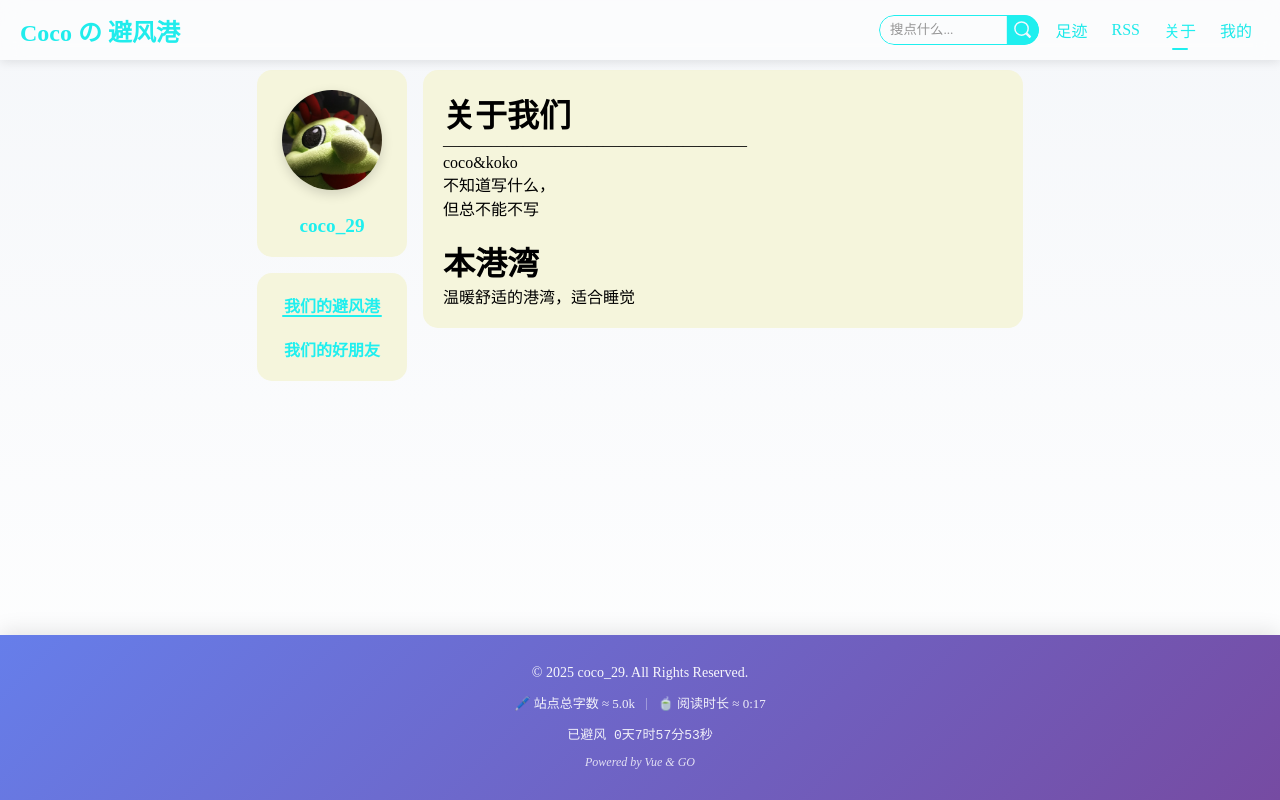
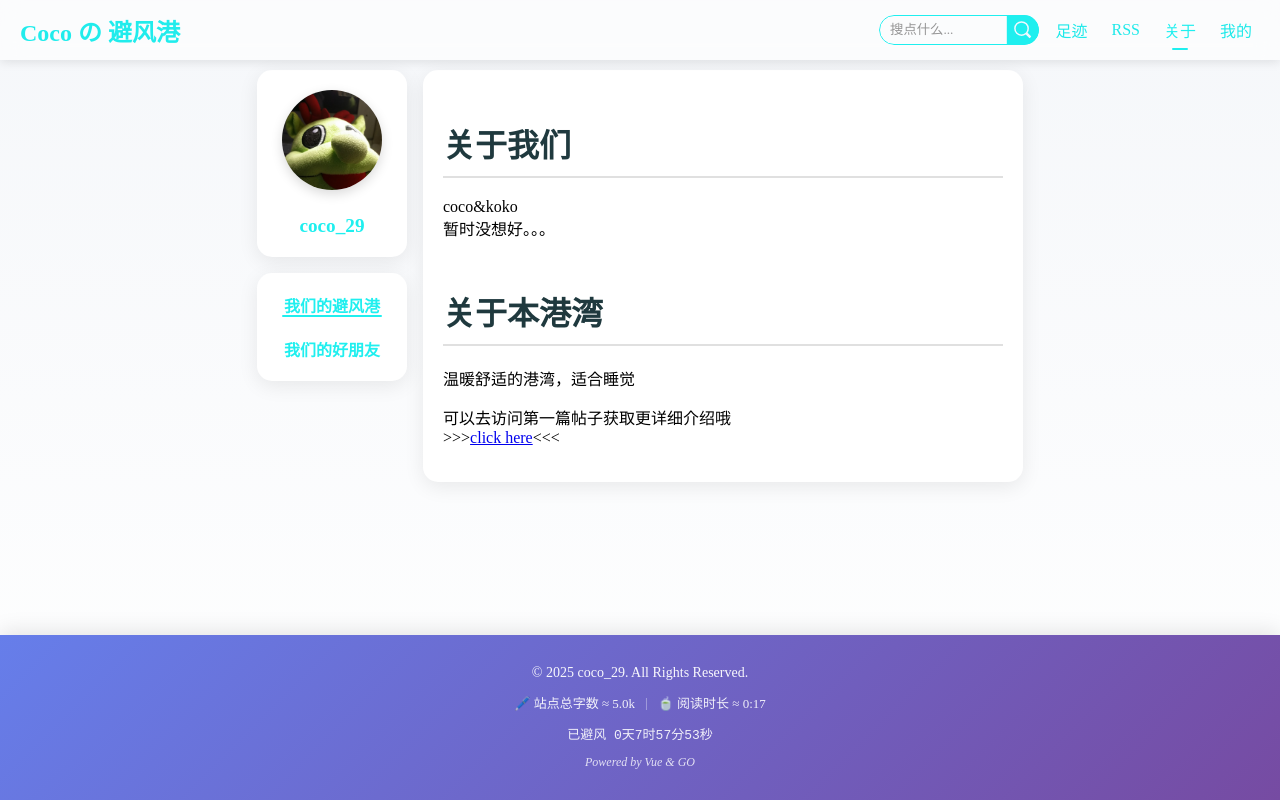
Before and after one commit to coco292931/coblog-frontend, a Vue app: page /about in a window 1280 px wide. Built offline with nearby package versions, Linux system fonts and the light colour scheme; no server answers.

Commit message:
feat: update about

```diff
--- a/src/pages/about/index.css
+++ b/src/pages/about/index.css
@@ -25,11 +25,13 @@
     display: flex;
     align-items: center;
     flex-direction: column;
+
     /*margin: 0 20px 0 20px;*/
     .info {
         width: 100%;
         height: auto;
-        background-color: beige;
+        background: white;
+        box-shadow: 0 5px 20px rgba(0, 0, 0, 0.08);
         display: flex;
         align-items: center;
         justify-content: center;
@@ -37,13 +39,15 @@
         margin: 0 20px;
         padding: 20px 0 20px 0;
         border-radius: 15px;
-        .avatar{
-            display:block;
+
+        .avatar {
+            display: block;
             width: 100px;
             height: auto;
             border-radius: 100%;
         }
-        .name{
+
+        .name {
             margin-top: 5px;
             font-size: larger;
             font-weight: bolder;
@@ -52,10 +56,11 @@
         }
     }
 
-    .guid{
+    .guid {
         width: 100%;
         height: auto;
-        background-color: beige;
+        background: white;
+        box-shadow: 0 5px 20px rgba(0, 0, 0, 0.08);
         display: flex;
         align-items: center;
         justify-content: center;
@@ -63,23 +68,26 @@
         /*margin: 20px;*/
         padding: 20px 0 20px 0;
         border-radius: 15px;
-        gap:20px;
-        .guid-item{
-            color :rgb(31, 239, 239);
+        gap: 20px;
+
+        .guid-item {
+            color: rgb(31, 239, 239);
             font-weight: bolder;
-            .guid-link{
-                color :rgb(31, 239, 239);
+
+            .guid-link {
+                color: rgb(31, 239, 239);
                 text-decoration: none;
                 position: relative;
                 width: max-content;
                 cursor: pointer;
                 user-select: none;
             }
-            .guid-link::before{
+
+            .guid-link::before {
                 content: "";
                 display: block;
                 position: absolute;
-                bottom :-2px;
+                bottom: -2px;
                 left: 50%;
                 width: 0%;
                 height: 2.5px;
@@ -87,29 +95,37 @@
                 transition: width 200ms ease-out, left 200ms ease-out;
                 border-radius: 1px;
             }
-            .guid-link:hover:before{
+
+            .guid-link:hover:before {
                 left: -2.5%;
                 width: 105%;
                 transition: width 200ms ease-out, left 200ms ease-out;
             }
-            .guid-link.active:before{
+
+            .guid-link.active:before {
                 left: -2.5%;
                 width: 105%;
                 transition: none;
             }
-            .guid-link.active:hover:before{
+
+            .guid-link.active:hover:before {
                 animation: pulse 200ms ease-out;
             }
-            .guid-link.clicked:before{
+
+            .guid-link.clicked:before {
                 width: 0;
                 left: 50%;
                 transition: width 100ms ease-out, left 100ms ease-out;
             }
+
             @keyframes pulse {
-                0%, 100% {
+
+                0%,
+                100% {
                     left: -2.5%;
                     width: 105%;
                 }
+
                 50% {
                     left: 0%;
                     width: 100%;
@@ -123,9 +139,82 @@
     width: 600px;
     height: auto;
     max-height: fit-content;
-    background-color: beige;
+    background: white;
+    box-shadow: 0 5px 20px rgba(0, 0, 0, 0.08);
     align-items: center;
     justify-content: center;
     padding: 20px;
     border-radius: 15px;
+
+    h2 {
+        font-size: 2rem;
+        margin: 30px 0 20px;
+        padding-bottom: 10px;
+        border-bottom: 2px solid #e0e0e0;
+        color: #1f393e;
+    }
+
+    h3 {
+        font-size: 1.5rem;
+        margin: 30px 0 15px;
+        color: #34495e;
+    }
+
+    p {
+        margin: 15px 0;
+        text-align: justify;
+    }
+
+    ul,
+    ol {
+        margin: 15px 0;
+        padding-left: 30px;
+    }
+
+    li {
+        margin: 8px 0;
+    }
+
+    code {
+        background: #f4f4f4;
+        padding: 2px 8px;
+        border-radius: 4px;
+        font-family: 'Consolas', 'Monaco', monospace;
+        font-size: 0.9em;
+    }
+
+    pre {
+        background: #2d2d2d;
+        color: #f8f8f2;
+        padding: 20px;
+        border-radius: 8px;
+        overflow-x: auto;
+        margin: 20px 0;
+
+        code {
+            background: none;
+            padding: 0;
+            color: inherit;
+        }
+    }
+
+    blockquote {
+        border-left: 4px solid #3498db;
+        padding-left: 20px;
+        margin: 20px 0;
+        color: #555;
+        font-style: italic;
+        background: #f9f9f9;
+        padding: 15px 20px;
+        border-radius: 4px;
+    }
+
+    img {
+        max-width: 100%;
+        height: auto;
+        border-radius: 8px;
+        margin: 20px 0;
+        box-shadow: 0 4px 12px rgba(0, 0, 0, 0.1);
+    }
+
 }
--- a/src/pages/about/index.vue
+++ b/src/pages/about/index.vue
@@ -15,23 +15,26 @@
                     </div>
                     <div class = 'guid-item'>
                         <a class="guid-link" :class="{ active: isActive('/about/friends') }" @click.prevent="handleLinkClick($event, '/about/friends')">我们的好朋友</a>
-
                     </div>
                 </div>
             </div>
             <div class="right-container">
                 <div class='us' v-if="tab =='/about/us'">
-                    <h1 class='title'>关于我们</h1>
-                    <p class="main-content">———————————————————<br>
+                    <h2 class='title'>关于我们</h2>
                     coco&koko<br>
-                    不知道写什么，<br>
-                    但总不能不写<br><br></p>
+                    暂时没想好。。。<br><br>
 
-                    <h1 class='title'>本港湾</h1>
+                    <h2 class='title'>关于本港湾</h2>
                     <p>温暖舒适的港湾，适合睡觉</p>
+                    <p>可以去访问第一篇帖子获取更详细介绍哦<br />
+                    >>><a href="/articles/4">click here</a><<<</p>
                 </div>
                 <div class='us' v-if="tab =='/about/friends'">
-                    <h1 class='title'>好朋友们</h1>
+                    <h2 class='title'>好朋友们</h2>
+                    <p class="main-content">
+                    这里是我们的一些好朋友的链接<br><br /></p>
+                    <p>诶？怎么是空的<br>
+                    <del>其实是前端没写(</del>  会补上的</p>
                 </div>
             </div>
         </div>
```
